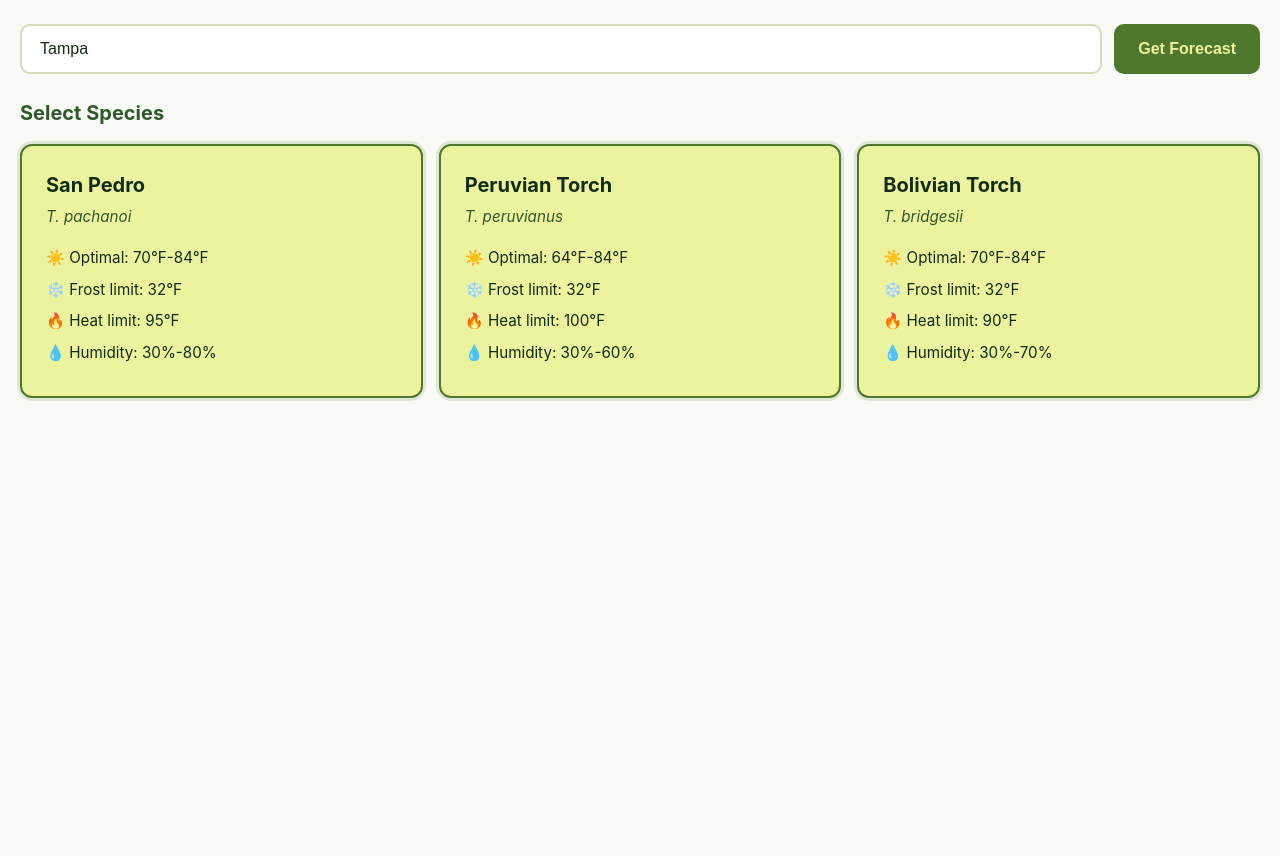
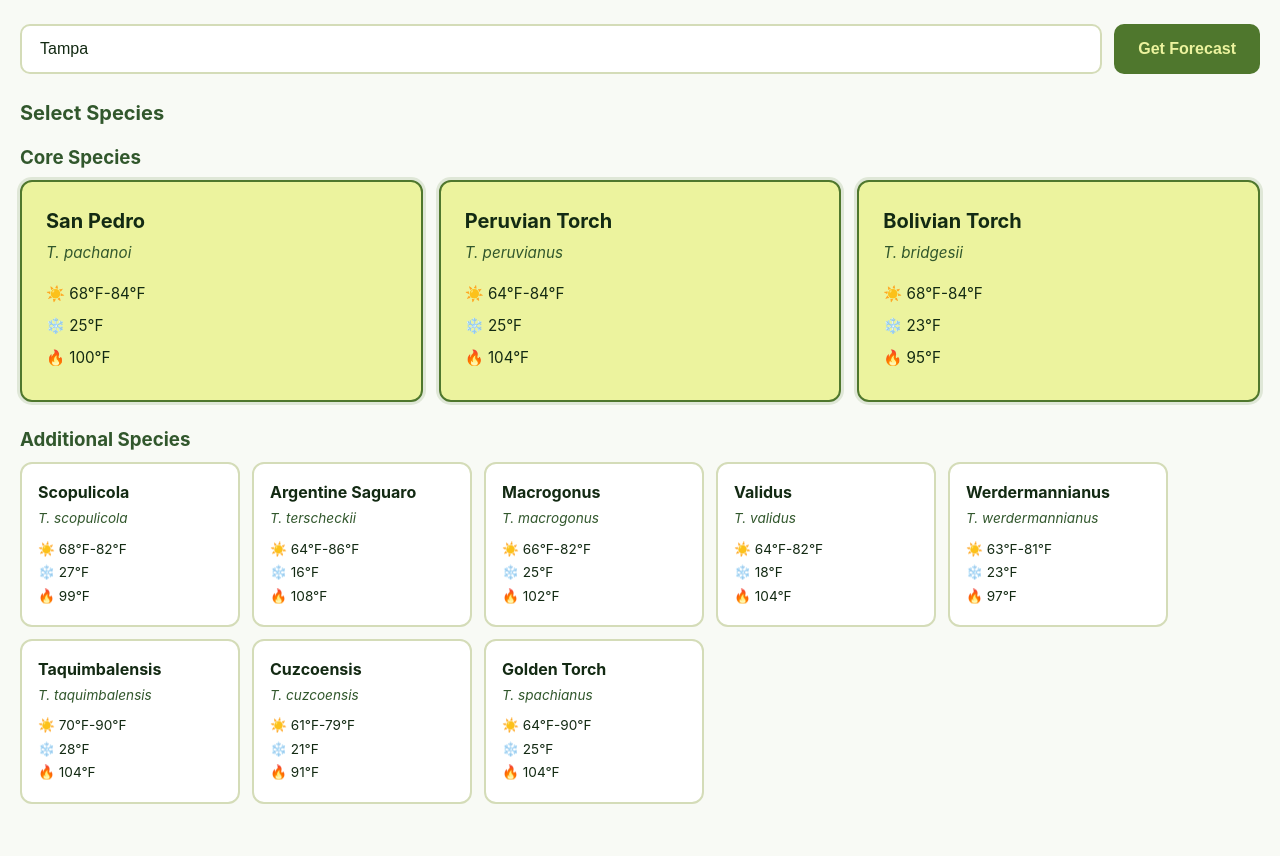
Before and after one commit to openclawagent1952-max/cactusapp, a Flask app: page / in a window 1280 px wide. Shown: the part 80-936 px from the top of the page. Before the commit the page ends 481 px from the top, so only its background shows below. Run offline with Flask 3, Linux system fonts and the light colour scheme; data that the repository does not hold is empty.

Commit message:
Adding Species

```diff
--- a/web/app.py
+++ b/web/app.py
@@ -16,30 +16,108 @@ app = Flask(__name__)
 FAHRENHEIT_COUNTRIES = {'United States', 'Liberia', 'Myanmar', 'Bahamas', 'Belize', 'Cayman Islands'}
 
 # Core 3 Species Database - Stored in Celsius
+# All values verified from botanical research, USDA zones, and field observations
+# Frost thresholds: brief exposure only when dry and dormant
 SPECIES_DB = {
     "pachanoi": {
         "common_names": ["San Pedro"],
-        "notes": "Most forgiving, humidity-tolerant.",
-        "origin": "Ecuador/Peru Andes",
-        "temp_optimal_c": {"day_min": 21, "day_max": 29},
-        "temp_critical_c": {"frost_threshold": 0, "heat_stress": 35},
+        "notes": "Most forgiving, humidity-tolerant. True pachanoi hardier than pachanot clone.",
+        "origin": "Ecuador/Peru Andes, 6000-9000ft",
+        "temp_optimal_c": {"day_min": 20, "day_max": 29},
+        "temp_critical_c": {"frost_threshold": -4, "heat_stress": 38},
         "humidity_optimal": {"min": 30, "max": 80},
+        "is_core": True
     },
     "peruvianus": {
         "common_names": ["Peruvian Torch"],
-        "notes": "More rot-prone, needs drainage.",
-        "origin": "Peru highlands",
+        "notes": "More rot-prone than pachanoi. Needs excellent drainage.",
+        "origin": "Peru highlands, 8000-10000ft",
         "temp_optimal_c": {"day_min": 18, "day_max": 29},
-        "temp_critical_c": {"frost_threshold": 0, "heat_stress": 38},
+        "temp_critical_c": {"frost_threshold": -4, "heat_stress": 40},
         "humidity_optimal": {"min": 30, "max": 60},
+        "is_core": True
     },
     "bridgesii": {
         "common_names": ["Bolivian Torch"],
-        "notes": "Fastest grower, most cold-hardy.",
-        "origin": "Bolivia highlands",
-        "temp_optimal_c": {"day_min": 21, "day_max": 29},
-        "temp_critical_c": {"frost_threshold": 0, "heat_stress": 32},
+        "notes": "Fastest grower when warm. Most cold-hardy of the big three.",
+        "origin": "Bolivia highlands, 9000-11000ft",
+        "temp_optimal_c": {"day_min": 20, "day_max": 29},
+        "temp_critical_c": {"frost_threshold": -5, "heat_stress": 35},
         "humidity_optimal": {"min": 30, "max": 70},
+        "is_core": True
+    },
+    # Additional hobby species - scientifically verified values
+    "scopulicola": {
+        "common_names": ["Scopulicola"],
+        "notes": "Rare, spineless, columnar. Slightly less hardy than pachanoi.",
+        "origin": "Bolivia, 5000-8000ft",
+        "temp_optimal_c": {"day_min": 20, "day_max": 28},
+        "temp_critical_c": {"frost_threshold": -3, "heat_stress": 37},
+        "humidity_optimal": {"min": 35, "max": 70},
+        "is_core": False
+    },
+    "terscheckii": {
+        "common_names": ["Argentine Saguaro"],
+        "notes": "MOST COLD-HARDY. Tree-like, massive, very slow growing.",
+        "origin": "Argentina, 5000-9500ft",
+        "temp_optimal_c": {"day_min": 18, "day_max": 30},
+        "temp_critical_c": {"frost_threshold": -9, "heat_stress": 42},
+        "humidity_optimal": {"min": 20, "max": 50},
+        "is_core": False
+    },
+    "macrogonus": {
+        "common_names": ["Macrogonus"],
+        "notes": "Blue-green, long spines. Similar hardiness to peruvianus.",
+        "origin": "Peru/Bolivia, 8000-10000ft",
+        "temp_optimal_c": {"day_min": 19, "day_max": 28},
+        "temp_critical_c": {"frost_threshold": -4, "heat_stress": 39},
+        "humidity_optimal": {"min": 30, "max": 60},
+        "is_core": False
+    },
+    "validus": {
+        "common_names": ["Validus"],
+        "notes": "Very cold-hardy. Heavy spination, slow growth.",
+        "origin": "Argentina, 6000-9000ft",
+        "temp_optimal_c": {"day_min": 18, "day_max": 28},
+        "temp_critical_c": {"frost_threshold": -8, "heat_stress": 40},
+        "humidity_optimal": {"min": 25, "max": 55},
+        "is_core": False
+    },
+    "werdermannianus": {
+        "common_names": ["Werdermannianus"],
+        "notes": "Tree-like, multi-stemmed. Intermediate hardiness.",
+        "origin": "Bolivia, 8000-11000ft",
+        "temp_optimal_c": {"day_min": 17, "day_max": 27},
+        "temp_critical_c": {"frost_threshold": -5, "heat_stress": 36},
+        "humidity_optimal": {"min": 30, "max": 60},
+        "is_core": False
+    },
+    "taquimbalensis": {
+        "common_names": ["Taquimbalensis"],
+        "notes": "Mexican species, lower altitude, less frost tolerant.",
+        "origin": "Mexico, 3000-6000ft",
+        "temp_optimal_c": {"day_min": 21, "day_max": 32},
+        "temp_critical_c": {"frost_threshold": -2, "heat_stress": 40},
+        "humidity_optimal": {"min": 35, "max": 75},
+        "is_core": False
+    },
+    "cuzcoensis": {
+        "common_names": ["Cuzcoensis"],
+        "notes": "High altitude Peruvian. Quite cold-hardy when dry.",
+        "origin": "Peru, 10000-13000ft",
+        "temp_optimal_c": {"day_min": 16, "day_max": 26},
+        "temp_critical_c": {"frost_threshold": -6, "heat_stress": 33},
+        "humidity_optimal": {"min": 30, "max": 65},
+        "is_core": False
+    },
+    "spachianus": {
+        "common_names": ["Golden Torch"],
+        "notes": "Argentine lowland. Less cold-hardy, warmer climate.",
+        "origin": "Argentina lowlands, 3000-5000ft",
+        "temp_optimal_c": {"day_min": 18, "day_max": 32},
+        "temp_critical_c": {"frost_threshold": -4, "heat_stress": 40},
+        "humidity_optimal": {"min": 30, "max": 65},
+        "is_core": False
     }
 }
 
@@ -304,9 +382,12 @@ def get_species():
     use_fahrenheit = loc_data["use_fahrenheit"] if loc_data else True
 
     species_list = []
+    core_species = []
+    additional_species = []
+
     for key, data in SPECIES_DB.items():
         sp = get_species_data(key, use_fahrenheit)
-        species_list.append({
+        species_data = {
             "key": f"trichocereus_{key}",
             "name": data["common_names"][0],
             "preferred_params": {
@@ -315,10 +396,19 @@ def get_species():
                 "heat_stress": sp["temp_critical"]["heat_stress"],
                 "humidity_range": [data["humidity_optimal"]["min"], data["humidity_optimal"]["max"]]
             },
-            "temp_symbol": "°F" if use_fahrenheit else "°C"
-        })
+            "temp_symbol": "°F" if use_fahrenheit else "°C",
+            "is_core": data.get("is_core", False)
+        }
+        if data.get("is_core", False):
+            core_species.append(species_data)
+        else:
+            additional_species.append(species_data)
 
-    return jsonify({"species": species_list, "use_fahrenheit": use_fahrenheit})
+    return jsonify({
+        "core_species": core_species,
+        "additional_species": additional_species,
+        "use_fahrenheit": use_fahrenheit
+    })
 
 
 @app.route("/api/forecast")
--- a/web/static/css/style.css
+++ b/web/static/css/style.css
@@ -99,10 +99,26 @@ button:hover {
 }
 
 .species-grid {
+    margin-bottom: 32px;
+}
+
+.core-species-grid {
     display: grid;
     grid-template-columns: repeat(auto-fit, minmax(350px, 1fr));
     gap: 16px;
-    margin-bottom: 32px;
+    margin-bottom: 16px;
+}
+
+.additional-species-grid {
+    display: flex;
+    flex-wrap: wrap;
+    gap: 12px;
+}
+
+.additional-species-grid .species-card.additional {
+    flex: 1 1 220px;
+    max-width: 220px;
+    padding: 16px;
 }
 
 .species-card {
@@ -425,6 +441,25 @@ button:hover {
   border: 1px solid #fecaca;
 }
 
+.species-card.additional .species-name {
+    font-size: 1rem;
+    margin-bottom: 4px;
+}
+
+.species-card.additional .species-latin {
+    font-size: 0.85rem;
+    margin-bottom: 10px;
+}
+
+.species-card.additional .species-params {
+    font-size: 0.85rem;
+    line-height: 1.5;
+}
+
+.species-card.additional .species-params div {
+    margin-bottom: 3px;
+}
+
 /* Responsive */
 @media (max-width: 768px) {
     .current-card {
--- a/web/static/js/app.js
+++ b/web/static/js/app.js
@@ -51,33 +51,49 @@ async function loadSpecies(location = 'Tampa') {
         const params = new URLSearchParams({ location: location });
         const resp = await fetch(`/api/species?${params}`);
         const data = await resp.json();
-        renderSpecies(data.species);
+        renderSpecies(data.core_species, data.additional_species);
     } catch (e) {
         console.error('Failed to load species:', e);
     }
 }
 
-function renderSpecies(species) {
+function renderSpecies(coreSpecies, additionalSpecies) {
     const grid = document.getElementById('species-grid');
-    grid.innerHTML = species.map(s => {
+
+    // Render core species (large cards, selected by default)
+    let html = '<h3 style="margin: 16px 0 8px 0; color: var(--hunter-green);">Core Species</h3>';
+    html += '<div class="core-species-grid">';
+    html += coreSpecies.map(s => renderSpeciesCard(s, true)).join('');
+    html += '</div>';
+
+    // Render additional species (small cards, not selected)
+    html += '<h3 style="margin: 24px 0 8px 0; color: var(--hunter-green);">Additional Species</h3>';
+    html += '<div class="additional-species-grid">';
+    html += additionalSpecies.map(s => renderSpeciesCard(s, false)).join('');
+    html += '</div>';
+
+    grid.innerHTML = html;
+}
+
+function renderSpeciesCard(s, isCore) {
     const key = s.key.replace('trichocereus_', '');
     const isSelected = selectedSpecies.includes(key);
     const p = s.preferred_params;
 
+    const cardClass = isCore ? 'species-card' : 'species-card additional';
+
     return `
-            <div class="species-card ${isSelected ? 'selected' : ''}" data-key="${key}"
+        <div class="${cardClass} ${isSelected ? 'selected' : ''}" data-key="${key}"
              onclick="toggleSpecies('${key}')">
             <div class="species-name">${s.name}</div>
             <div class="species-latin">T. ${key}</div>
             <div class="species-params">
-                    <div>☀️ Optimal: ${p.temp_day_range[0]}${s.temp_symbol}-${p.temp_day_range[1]}${s.temp_symbol}</div>
-                    <div>❄️ Frost limit: ${p.frost_threshold}${s.temp_symbol}</div>
-                    <div>🔥 Heat limit: ${p.heat_stress}${s.temp_symbol}</div>
-                    <div>💧 Humidity: ${p.humidity_range[0]}%-${p.humidity_range[1]}%</div>
+                <div>☀️ ${p.temp_day_range[0]}${s.temp_symbol}-${p.temp_day_range[1]}${s.temp_symbol}</div>
+                <div>❄️ ${p.frost_threshold}${s.temp_symbol}</div>
+                <div>🔥 ${p.heat_stress}${s.temp_symbol}</div>
             </div>
         </div>
     `;
-    }).join('');
 }
 
 function toggleSpecies(key) {
```
Lines whose indentation alone changed are shown as unchanged.
